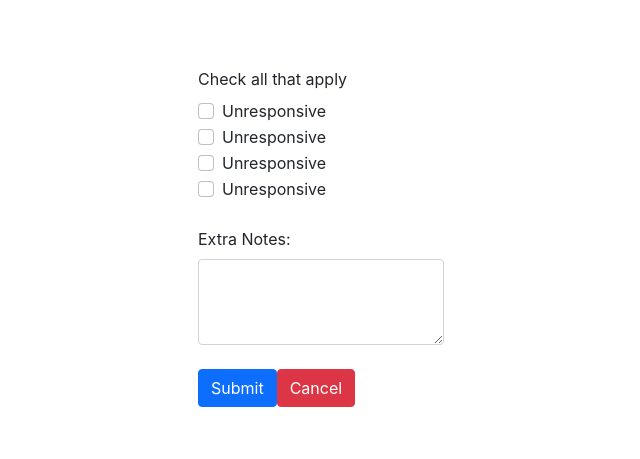
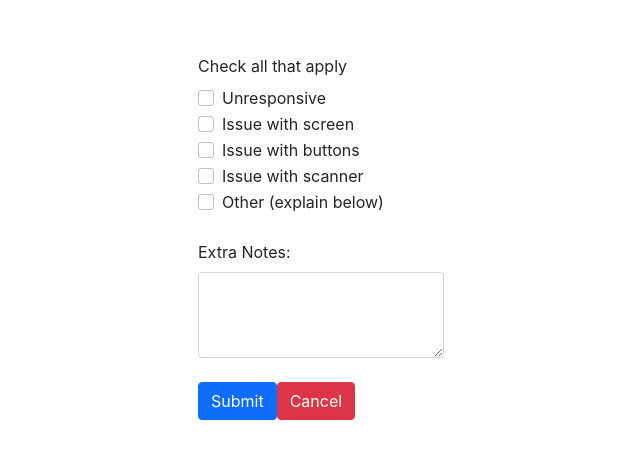
Before and after one commit to zbeyel/rf-checkout, a React (Create React App) app: page /issues in a window 1280 px wide. Shown: the part 163-622 px from the top of the page, without its empty margins (319-959 px from the left). Built offline with nearby package versions, Linux system fonts and the light colour scheme; the HTML template or start-up script is replaced by a standard one.

Commit message:
added navigation to issue submission component and created AdminPanel file

```diff
--- a/src/components/IssueSubmission.js
+++ b/src/components/IssueSubmission.js
@@ -1,21 +1,29 @@
 import React from "react";
 import { Button, Form, FormGroup } from "react-bootstrap";
-
+import { useHistory } from "react-router-dom";
+import { Link } from "react-router-dom/cjs/react-router-dom.min";
 function IssueSubmission() {
+  const history = useHistory();
   return (
     <div>
       <FormGroup>
         <Form.Label>Check all that apply</Form.Label>
         <Form.Check type="checkbox" label="Unresponsive"></Form.Check>
-        <Form.Check type="checkbox" label="Unresponsive"></Form.Check>
-        <Form.Check type="checkbox" label="Unresponsive"></Form.Check>
-        <Form.Check type="checkbox" label="Unresponsive"></Form.Check>
+        <Form.Check type="checkbox" label="Issue with screen"></Form.Check>
+        <Form.Check type="checkbox" label="Issue with buttons"></Form.Check>
+        <Form.Check type="checkbox" label="Issue with scanner"></Form.Check>
+        <Form.Check type="checkbox" label="Other (explain below)"></Form.Check>
         <br />
         <Form.Label>Extra Notes:</Form.Label>
         <Form.Control as="textarea" rows={3}></Form.Control>
         <br />
-        <Button>Submit</Button>
-        <Button variant="danger">Cancel</Button>
+        <Link to="/">
+          <Button>Submit</Button>
+        </Link>
+
+        <Button variant="danger" onClick={history.goBack}>
+          Cancel
+        </Button>
       </FormGroup>
     </div>
   );
```
Also changed, not shown: src/components/AdminPanel.js (added).
